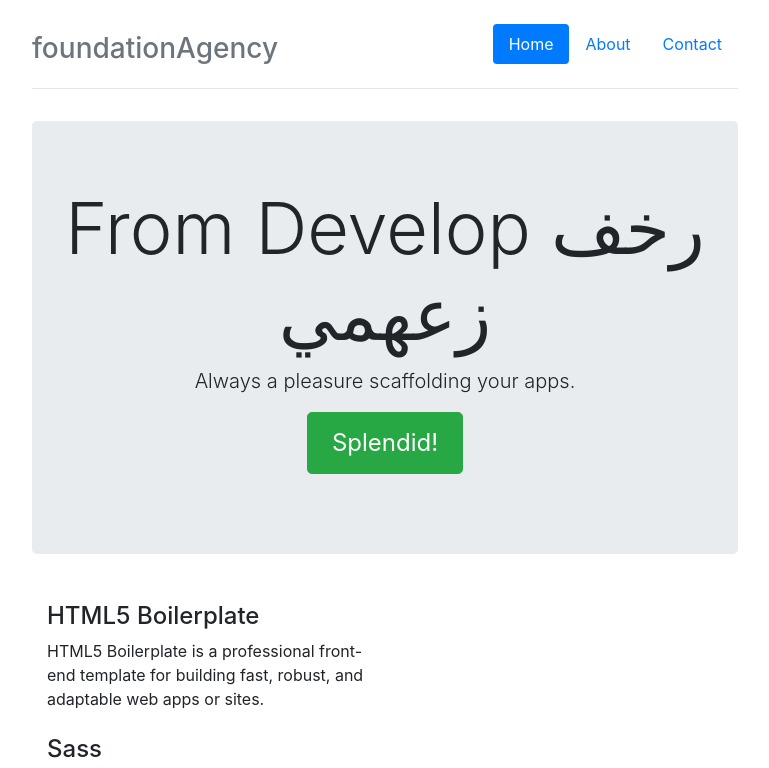
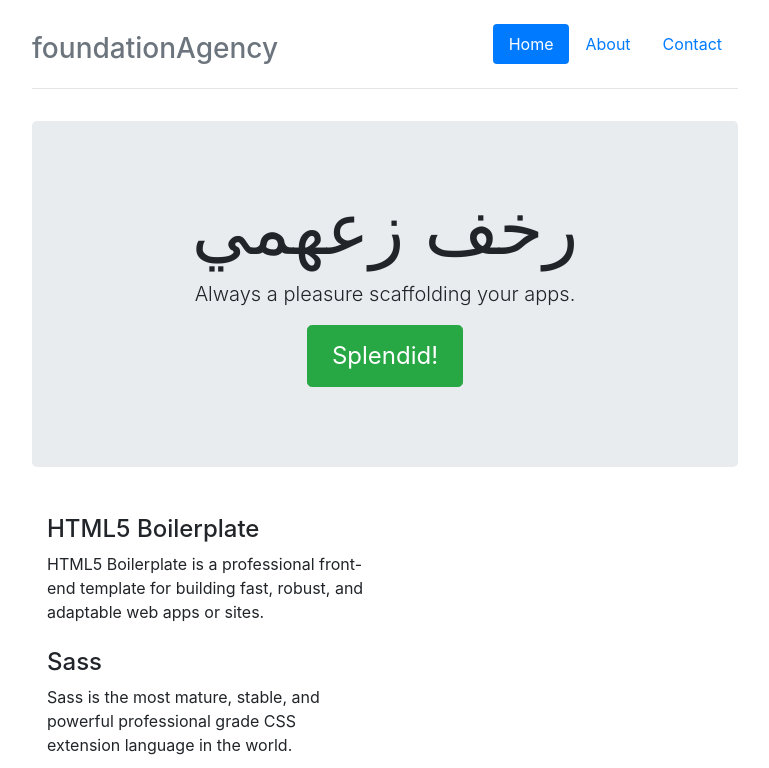
Before and after one commit to HussinFarghal/foundationAgency, a website: page app/index.html in a window 1280 px wide. Shown: the top 768 px of the page, without its empty margins (255-1024 px from the left). Drawn offline with nearby package versions, Linux system fonts and the light colour scheme; files that its build step writes are made by us from their sources.

Commit message:
create a coomit on dev

```diff
--- a/app/index.html
+++ b/app/index.html
@@ -39,7 +39,7 @@
       </div>
 
       <div class="jumbotron">
-        <h1 class="display-3">From Develop رخف زعهمي</h1>
+        <h1 class="display-3">رخف زعهمي</h1>
         <p class="lead">Always a pleasure scaffolding your apps.</p>
         <p><a class="btn btn-lg btn-success" href="#">Splendid!</a></p>
       </div>
```
Also changed, not shown: 1 other file.
